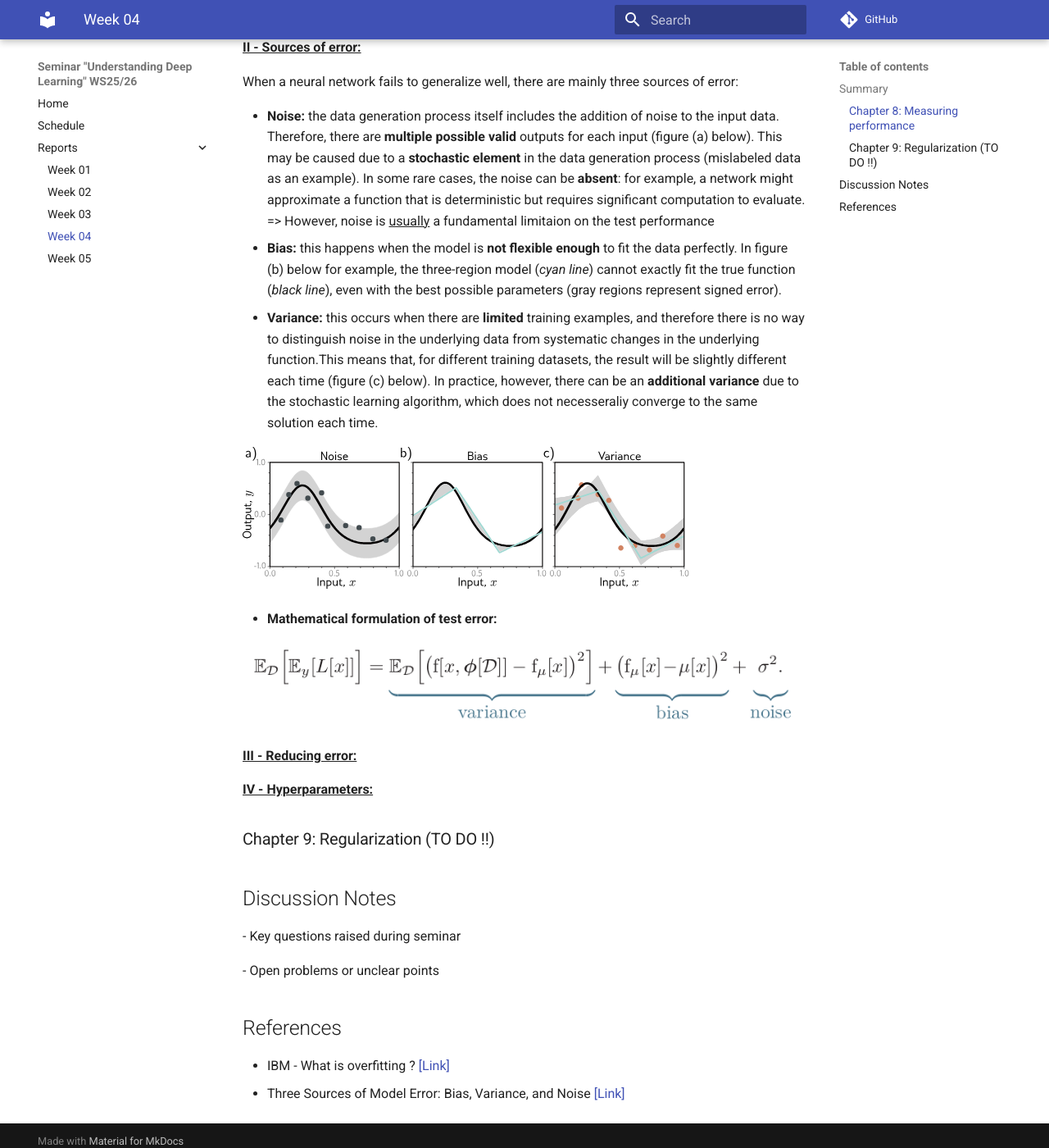
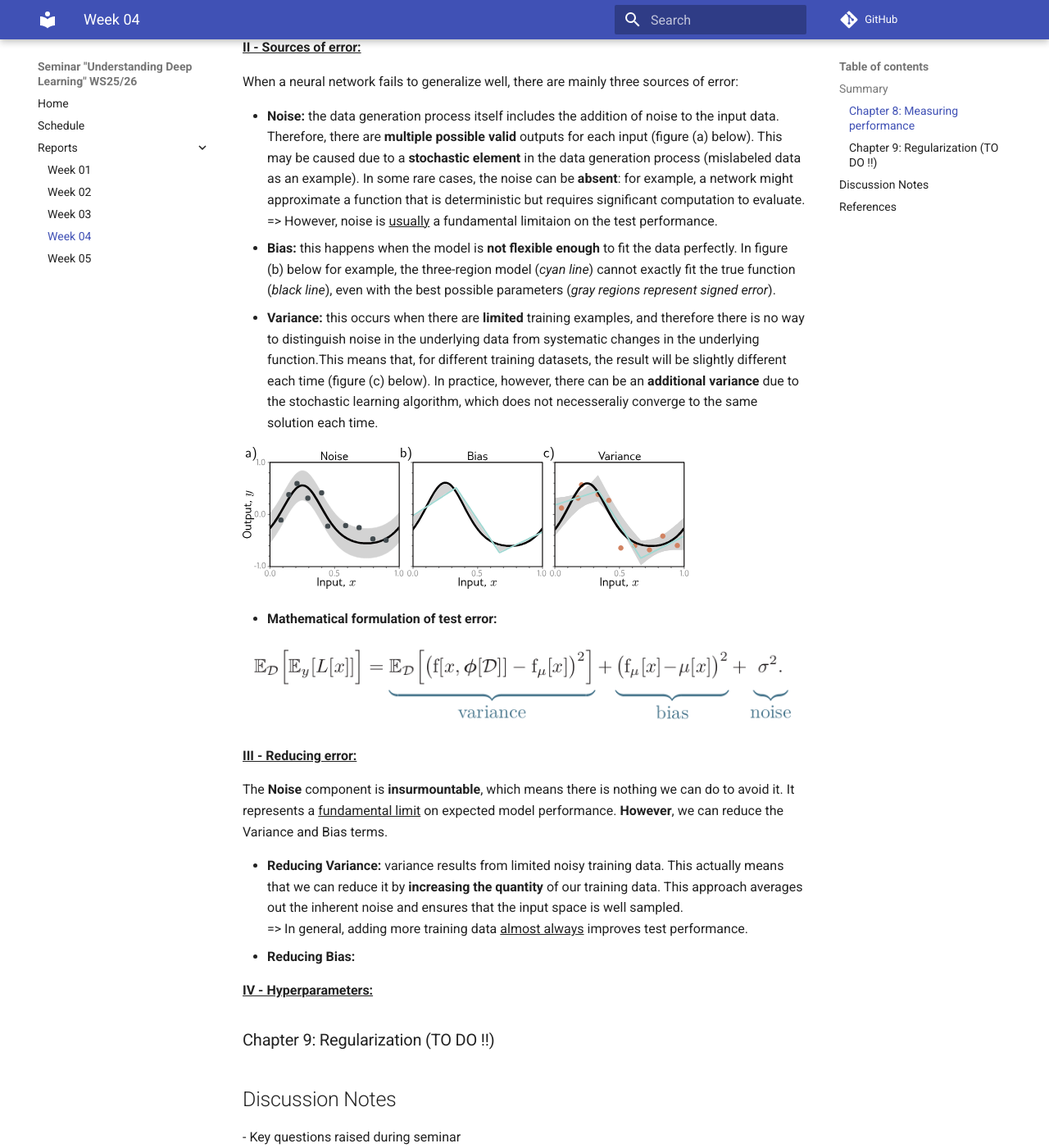
Before and after one commit to link-er/seminar_UDL_wise2526, an MkDocs documentation site: the page built from docs/reports/week04_ch8_9.md, in a window 1280 px wide and 1400 px high, scrolled down 1897 px. Shown: the whole window at 82% size. Built offline with MkDocs 1.6.1 and Material for MkDocs 9.7.7, drawn with Linux system fonts in a browser that asks for light colours; comment, search, counter and statistics services are not loaded; some of the changed text lies outside the part shown.

Commit message:
Update week04_ch8_9.md

```diff
--- a/docs/reports/week04_ch8_9.md
+++ b/docs/reports/week04_ch8_9.md
@@ -15,7 +15,7 @@
 **<u>I - Training a simple model:</u>**
 
 A neural network with **sufficient capacity** will mostly perform well on the training dataset. However, this does not mean that it will generalize well on the testing dataset (which is normally new and unseen data for the model). This causes a big problem especially for real-world scenarios, where the model'performance has to be as good as possible. <br>
-=> Our goal is to train a model that **generalizes well on new data**
+=> Our goal is to train a model that **generalizes well on new data**.
 
 The test errors have three distinct causes:
 - the inherent uncertainty in the task
@@ -26,7 +26,7 @@ In the first section of this chapter, a simple model is trained on the [**MNIST-
 
 ![MNIST-1D dataset](../images/MNIST-1D-Dataset.jpg)
 
-Our simple model/neural network consists of **D_i = 40** inputs and **D_$ = 10** outputs representing the number of classes the dataset has (numbers form 0 to 9). The neural network has **2** hidden layers each with **D = 100** hidden units. **Multiclass cross-entropy** is used as a loss function with the **Softmax** function to produce class probabilities.<br>
+Our simple model/neural network consists of **D_i = 40** inputs and **D_o = 10** outputs representing the number of classes the dataset has (numbers form 0 to 9). The neural network has **2** hidden layers each with **D = 100** hidden units. **Multiclass cross-entropy** is used as a loss function with the **Softmax** function to produce class probabilities.<br>
 The model is then trained for **6000 steps (150 epochs)** using **SGD** (Stochastic Gradient Descent) as a learning algorithm with a learning rate of **0.1** and a batch-size of **100**. After the training process, we tested our trained model on **1000** extra examples from the dataset.
 
  ![Train-Test-Error-Loss](../images/PerfMNIST1DResults.svg)
@@ -36,15 +36,15 @@ training steps**). The testing error, however, decreases as well but to about **
 In figure (b), the training loss also decreases continuously towards zero as the training proceeds. The testing loss, on the other hand, decreases at first but suddenly starts going up after around **1500 training steps** reaching higher values than before.<br>
 => Our model is making, in this case, the same mistakes but with increasing confidence and this will decrease the probability of correct answers, and
 therefore increase the negative log-likelihood<br>
-=> Our model has then **memorized** the training data but **does not generalize well** on the testing data
+=> Our model has then **memorized** the training data but **does not generalize well** on the testing data.
 
 **<u>II - Sources of error:</u>**
 
 When a neural network fails to generalize well, there are mainly three sources of error:
 
 - **Noise:** the data generation process itself includes the addition of noise to the input data. Therefore, there are **multiple possible valid** outputs for each input (figure (a) below). This may be caused due to a **stochastic element** in the data generation process (mislabeled data as an example). In some rare cases, the noise can be **absent**: for example, a network might approximate a function that is deterministic but requires significant computation to evaluate.<br>
-=> However, noise is <u>usually</u> a fundamental limitaion on the test performance
-- **Bias:** this happens when the model is **not flexible enough** to fit the data perfectly. In figure (b) below for example, the three-region model (*cyan line*) cannot exactly fit the true function (*black line*), even with the best possible parameters (gray regions represent signed error).
+=> However, noise is <u>usually</u> a fundamental limitaion on the test performance.
+- **Bias:** this happens when the model is **not flexible enough** to fit the data perfectly. In figure (b) below for example, the three-region model (*cyan line*) cannot exactly fit the true function (*black line*), even with the best possible parameters (*gray regions represent signed error*).
 - **Variance:** this occurs when there are **limited** training examples, and therefore there is no way to distinguish noise in the underlying data from systematic changes in the underlying function.This means that, for different training datasets, the result will be slightly different each time (figure (c) below). In practice, however, there can be an **additional variance** due to the stochastic learning algorithm, which does not necesseraliy converge to the same solution each time.
 
  ![Noise-Bias-Varinace](../images/PerfNoiseBiasVariance.svg)
@@ -54,6 +54,12 @@ When a neural network fails to generalize well, there are mainly three sources o
  ![Noise-Bias-Variance-Equation](../images/Noise-Bias-Variance-Equation.png)
 
 **<u>III - Reducing error:</u>**
+
+The **Noise** component is **insurmountable**, which means there is nothing we can do to avoid it. It represents a <u>fundamental limit</u> on expected model performance. **However**, we can reduce the Variance and Bias terms.
+
+- **Reducing Variance:** variance results from limited noisy training data. This actually means that we can reduce it by **increasing the quantity** of our training data. This approach averages out the inherent noise and ensures that the input space is well sampled.<br>
+=> In general, adding more training data <u>almost always</u> improves test performance.
+- **Reducing Bias:**
 
 **<u>IV - Hyperparameters:</u>**
 
```
